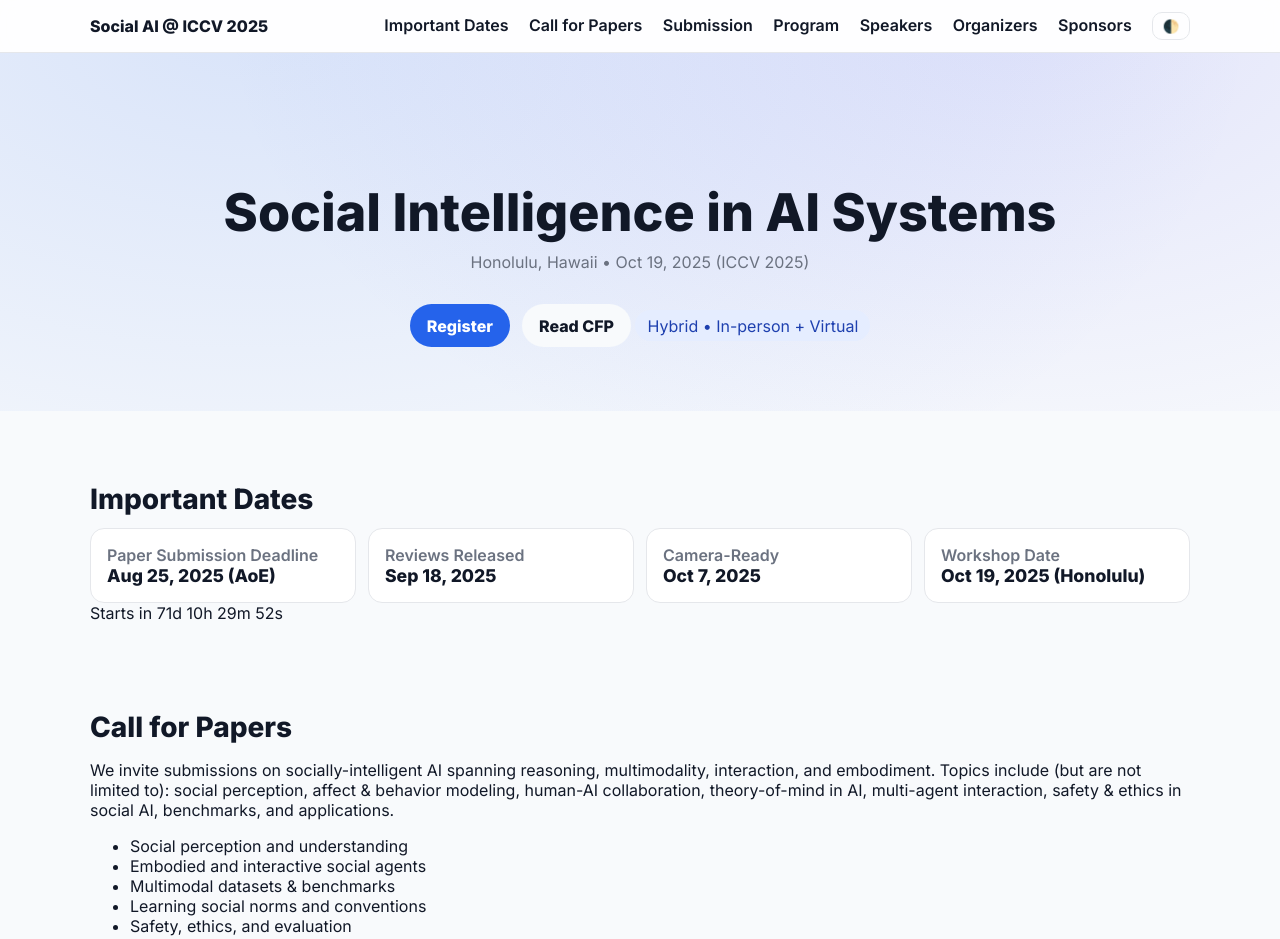
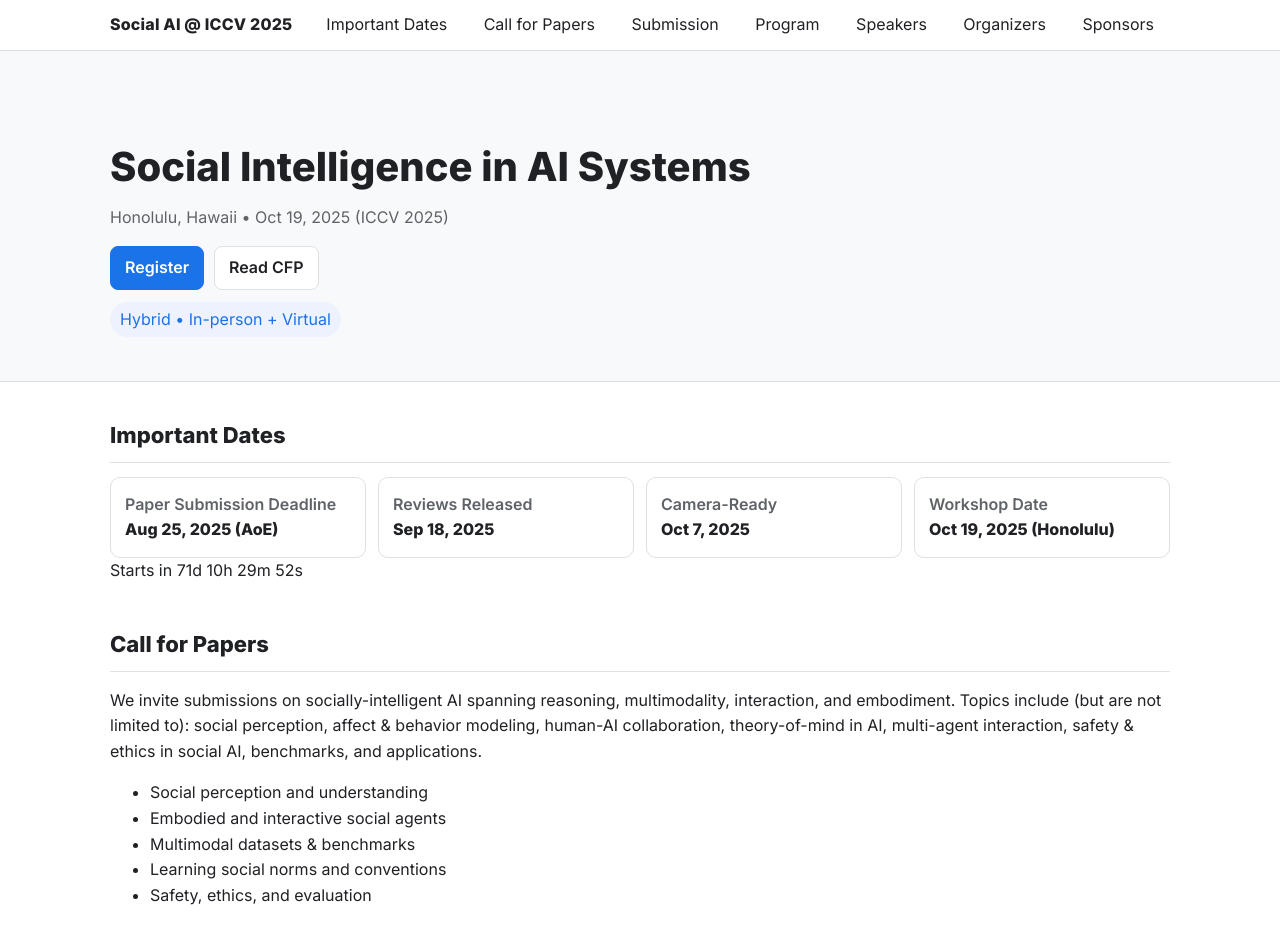
Before and after one commit to jackchen69/projects, a plain HTML site: page index.html in a window 1280 px wide. Shown: the top 939 px of the page. Drawn offline with Linux system fonts and the light colour scheme.

Commit message:
Update styles.css

```diff
--- a/styles.css
+++ b/styles.css
@@ -1,73 +1,73 @@
+/* Google Sites-like clean theme */
 :root {
-  --bg: #0b0c0f;
-  --fg: #111827;
-  --muted: #6b7280;
-  --brand: #2563eb;
-  --card: #ffffff;
-  --surface: #f8fafc;
-  --ring: rgba(37, 99, 235, 0.25);
-}
-:root.dark {
-  --bg: #0b0c0f;
-  --fg: #e5e7eb;
-  --muted: #9ca3af;
-  --brand: #60a5fa;
-  --card: #111827;
-  --surface: #0b1220;
-  --ring: rgba(96, 165, 250, 0.25);
+  --fg: #202124;          /* 文字 */
+  --muted: #5f6368;       /* 次要文字 */
+  --brand: #1a73e8;       /* 链接/主色（Google 蓝） */
+  --card: #ffffff;        /* 卡片白 */
+  --bg: #ffffff;          /* 页面白 */
+  --border: #e0e0e0;      /* 细边线 */
 }
 * { box-sizing: border-box; }
-html, body { margin: 0; font-family: Inter, system-ui, -apple-system, Segoe UI, Roboto, sans-serif; color: var(--fg); background: var(--surface); }
-.container { width: min(1100px, 92%); margin: 0 auto; }
+html, body {
+  margin: 0; background: var(--bg); color: var(--fg);
+  font-family: Inter, system-ui, -apple-system, Segoe UI, Roboto, sans-serif;
+  line-height: 1.6;
+}
+.container { width: min(1060px, 92%); margin: 0 auto; }
 
-.site-nav { position: sticky; top: 0; background: rgba(255,255,255,0.8); backdrop-filter: blur(10px); border-bottom: 1px solid #e5e7eb; z-index: 999; }
-:root.dark .site-nav { background: rgba(17, 24, 39, 0.6); border-bottom-color: #1f2937; }
-.nav-inner { display: flex; align-items: center; justify-content: space-between; padding: 0.75rem 0; }
-.brand { font-weight: 800; text-decoration: none; color: var(--fg); }
-.site-nav nav a { margin: 0 0.5rem; text-decoration: none; color: var(--fg); font-weight: 600; }
-.site-nav nav a:hover { color: var(--brand); }
-#toggleDark { margin-left: 0.5rem; padding: 0.35rem 0.6rem; border-radius: 10px; border: 1px solid #e5e7eb; background: transparent; cursor: pointer; }
+/* 顶部导航：扁平、文字链接 */
+.site-nav { position: sticky; top: 0; background: #fff; border-bottom: 1px solid var(--border); z-index: 50; }
+.nav-inner { display: flex; align-items: center; justify-content: space-between; padding: 12px 0; }
+.brand { font-weight: 700; color: var(--fg); text-decoration: none; letter-spacing: .2px; }
+.site-nav nav a { color: var(--fg); text-decoration: none; margin: 0 10px; padding: 8px 6px; border-radius: 6px; }
+.site-nav nav a:hover { background: #f6f9fe; color: var(--brand); }
+#toggleDark { display:none; }  /* 为了还原 Google Sites，不显示暗色按钮 */
 
-.hero { background: radial-gradient(1000px 600px at 20% -10%, rgba(37,99,235,0.15), transparent), radial-gradient(800px 500px at 80% -10%, rgba(99,102,241,0.15), transparent); }
-.hero-inner { padding: 5rem 0 3rem; text-align: center; }
-.hero h1 { font-size: clamp(2rem, 2.5rem + 1.5vw, 3.25rem); margin: 0 0 0.5rem; }
-.subtitle { color: var(--muted); margin: 0.25rem 0 1rem; }
-.cta-row { display: inline-flex; gap: 0.75rem; margin: 1rem 0 0; }
-.btn { display: inline-block; padding: 0.65rem 1rem; border: 1px solid transparent; border-radius: 999px; font-weight: 700; text-decoration: none; color: var(--fg); background: var(--surface); }
-.btn.primary { background: var(--brand); color: white; }
-.btn:hover { box-shadow: 0 0 0 4px var(--ring); }
+/* 顶部横幅：大标题 + 副标题（无炫光背景） */
+.hero { background: #f8f9fa; border-bottom: 1px solid var(--border); }
+.hero-inner { padding: 48px 0 36px; text-align: left; }
+.hero h1 { font-size: clamp(28px, 3.2vw, 40px); margin: 0 0 6px; }
+.subtitle { color: var(--muted); margin: 0; }
+.cta-row { display: flex; gap: 10px; margin-top: 16px; }
+.btn { display: inline-block; padding: 8px 14px; border-radius: 8px; border: 1px solid var(--border); background: #fff; color: var(--fg); text-decoration: none; font-weight: 600; }
+.btn.primary { background: var(--brand); color: #fff; border-color: var(--brand); }
+.pill { display:inline-block; margin-top: 12px; padding: 5px 10px; border-radius: 999px; background:#eef2ff; color:#1a73e8; }
 
-.pill { display: inline-block; margin-top: 1rem; padding: 0.35rem 0.75rem; border-radius: 999px; background: #e5edff; color: #1e40af; }
-:root.dark .pill { background: #0f1b3b; color: #93c5fd; }
+/* 版块与标题 */
+section { padding: 36px 0 8px; }
+h2 { font-size: 22px; margin: 0 0 14px; border-bottom: 1px solid var(--border); padding-bottom: 8px; }
 
-section { padding: 3rem 0 1rem; }
-h2 { font-size: 1.75rem; margin-bottom: 0.75rem; }
+/* 日期卡片：浅阴影/细边 */
+.dates-grid { display: grid; grid-template-columns: repeat(auto-fit, minmax(240px, 1fr)); gap: 12px; }
+.date-card { background: var(--card); border: 1px solid var(--border); border-radius: 10px; padding: 14px; }
+.date-card .label { color: var(--muted); font-weight: 600; }
+.date-card .value { font-weight: 700; }
 
-.dates-grid { display: grid; grid-template-columns: repeat(auto-fit, minmax(240px, 1fr)); gap: 0.75rem; }
-.date-card { padding: 1rem; background: var(--card); border: 1px solid #e5e7eb; border-radius: 14px; }
-.date-card .label { color: var(--muted); font-weight: 600; }
-.date-card .value { font-size: 1.1rem; font-weight: 800; }
+/* 卡片列表 */
+.cards { display: grid; grid-template-columns: repeat(auto-fit, minmax(260px, 1fr)); gap: 14px; }
+.card { background: var(--card); border: 1px solid var(--border); border-radius: 10px; padding: 14px; }
+.card h3 { margin: 0 0 6px; }
 
-.cards { display: grid; grid-template-columns: repeat(auto-fit, minmax(260px, 1fr)); gap: 1rem; }
-.card { padding: 1rem; background: var(--card); border: 1px solid #e5e7eb; border-radius: 16px; }
-.card h3 { margin-top: 0; }
-
-.program-table { display: grid; gap: 0.5rem; }
-.program-row { display: grid; grid-template-columns: 110px 1fr; gap: 1rem; padding: 0.75rem; background: var(--card); border: 1px solid #e5e7eb; border-radius: 12px; }
+/* 日程 */
+.program-table { display: grid; gap: 8px; }
+.program-row { display: grid; grid-template-columns: 110px 1fr; gap: 16px; padding: 12px; background: #fff; border: 1px solid var(--border); border-radius: 10px; }
 .program-time { font-weight: 700; }
-.program-item { display: grid; gap: 0.25rem; }
-.program-item .title { font-weight: 700; }
 .program-item .speaker { color: var(--muted); }
 
-.grid { display: grid; gap: 1rem; grid-template-columns: repeat(auto-fit, minmax(220px, 1fr)); }
-.people .person, .cards .person { display: grid; gap: 0.5rem; align-content: start; padding: 1rem; background: var(--card); border: 1px solid #e5e7eb; border-radius: 12px; }
-.person img { width: 100%; height: 160px; object-fit: cover; border-radius: 10px; background: #e5e7eb; }
+/* 人员卡片 */
+.grid { display: grid; gap: 14px; grid-template-columns: repeat(auto-fit, minmax(220px, 1fr)); }
+.person { background:#fff; border:1px solid var(--border); border-radius:10px; padding:12px; }
+.person img { width: 100%; height: 150px; object-fit: cover; border-radius: 8px; background: #eee; }
 .person .name { font-weight: 800; }
 .person .affil { color: var(--muted); }
 
-.logo-grid { display: grid; gap: 1rem; grid-template-columns: repeat(auto-fit, minmax(140px, 1fr)); }
-.logo-grid img { width: 100%; max-height: 64px; object-fit: contain; filter: saturate(0.9); }
+/* 赞助商 */
+.logo-grid { display: grid; gap: 16px; grid-template-columns: repeat(auto-fit, minmax(140px, 1fr)); }
+.logo-grid img { width: 100%; max-height: 60px; object-fit: contain; }
 
-.note { color: var(--muted); }
+/* 页脚 */
+.site-footer { border-top:1px solid var(--border); color: var(--muted); text-align:center; padding: 22px 0; }
 
-.site-footer { padding: 2rem 0; color: var(--muted); text-align: center; }
+/* 链接颜色（更像 Google Sites） */
+a { color: var(--brand); }
+a:hover { text-decoration: underline; }
```
